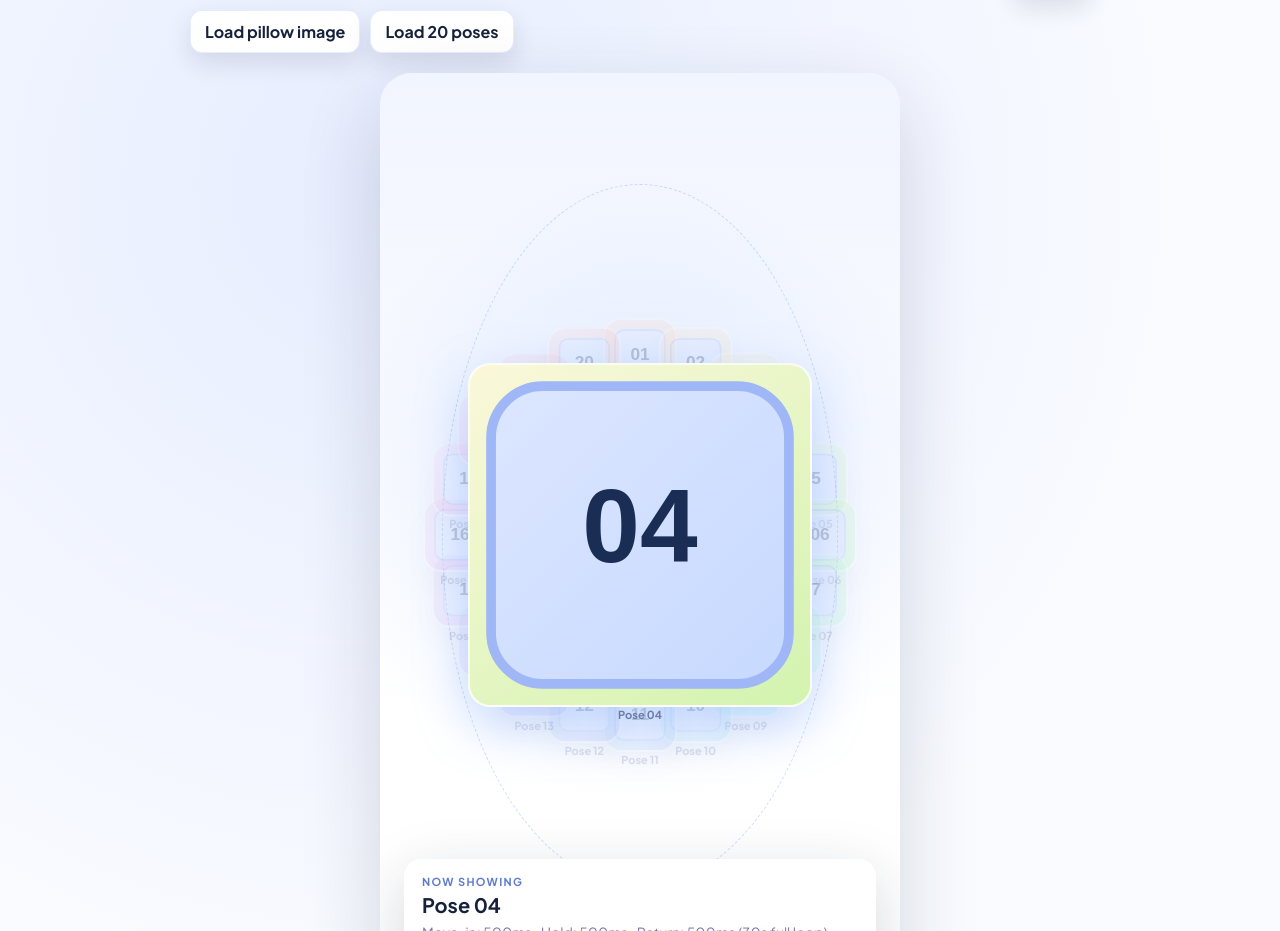
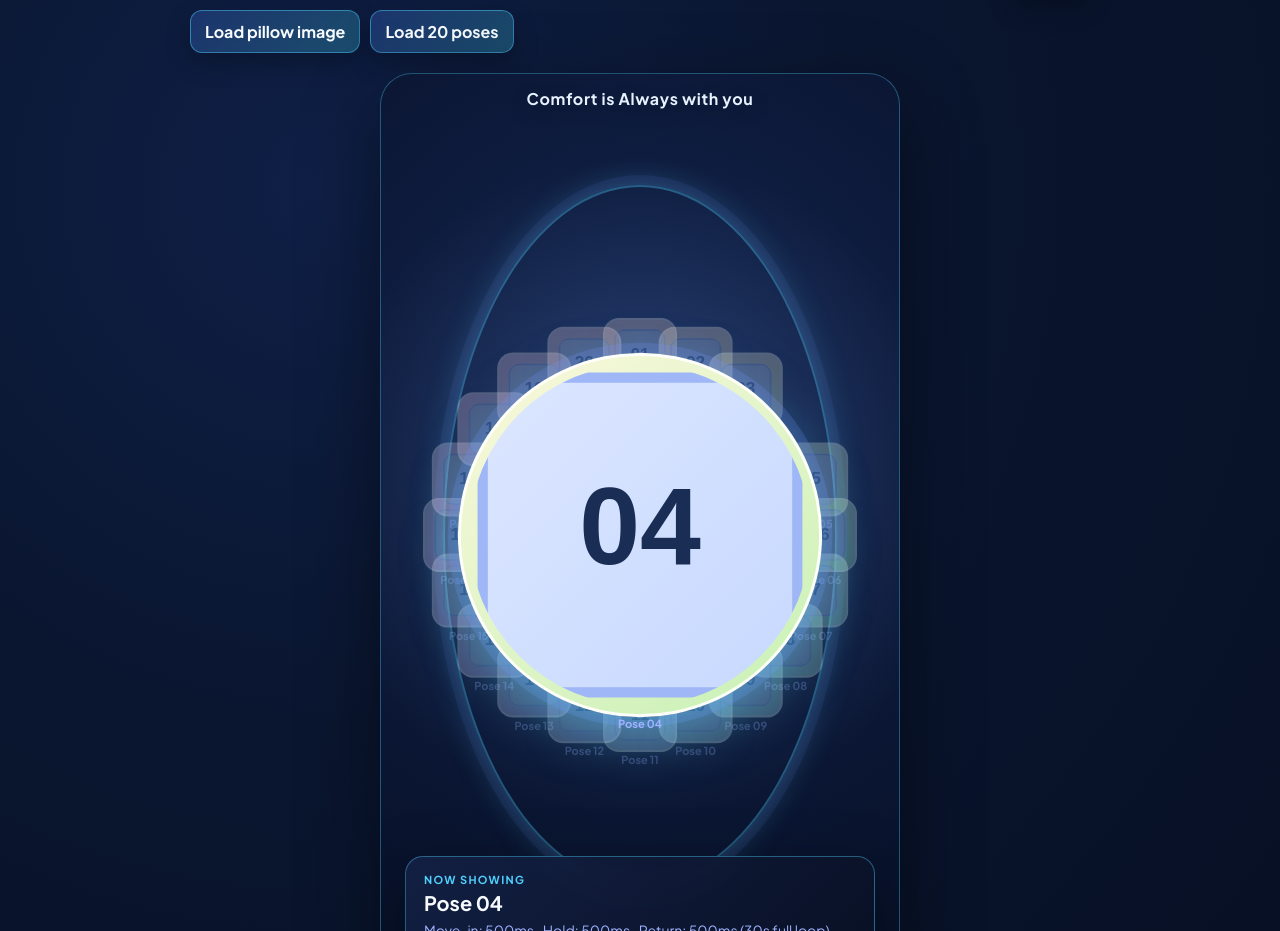
Before and after one commit to zimalex911/pillow, a plain HTML site: page index.html in a window 1280 px wide. Shown: the part 113-1044 px from the top of the page. Drawn offline with Linux system fonts and the light colour scheme.

Commit message:
Restyle scene with brand gradient and circular spotlight

```diff
--- a/index.html
+++ b/index.html
@@ -32,6 +32,7 @@
     </header>
 
     <section class="story-frame">
+      <p class="frame-title">Comfort is Always with you</p>
       <div class="backdrop"></div>
       <div class="ring"></div>
       <img src="assets/pillow-center.svg" alt="Pillow" class="pillow" id="pillow" />
--- a/styles.css
+++ b/styles.css
@@ -1,15 +1,15 @@
 :root {
-  --bg: #f8f9ff;
-  --ink: #16223b;
-  --muted: #6d7ba6;
-  --accent: #7aa8ff;
-  --accent-2: #c4d8ff;
-  --glass: rgba(255, 255, 255, 0.6);
-  --shadow: 0 18px 60px rgba(22, 34, 59, 0.18);
+  --bg: radial-gradient(circle at 25% 20%, #0f1f46 0%, #0a1630 35%, #060d1f 100%);
+  --ink: #e8edff;
+  --muted: #9fb3ff;
+  --accent: #4fd1ff;
+  --accent-2: #7c8bff;
+  --glass: rgba(14, 25, 53, 0.55);
+  --shadow: 0 18px 60px rgba(0, 0, 0, 0.35);
   --radius: 18px;
   --frame-width: min(520px, 90vw);
   --char-size: 74px;
-  --focus-size: clamp(260px, 56vw, 340px);
+  --focus-size: clamp(280px, 60vw, 360px);
 }
 
 * {
@@ -19,7 +19,7 @@
 body {
   margin: 0;
   font-family: 'Plus Jakarta Sans', system-ui, -apple-system, sans-serif;
-  background: radial-gradient(circle at 30% 20%, #e7edff, #f9fbff 55%);
+  background: var(--bg);
   color: var(--ink);
   display: flex;
   justify-content: center;
@@ -45,6 +45,7 @@ body {
 .topbar h1 {
   margin: 6px 0 4px;
   font-size: 28px;
+  color: #f7fbff;
 }
 
 .sub {
@@ -58,7 +59,7 @@ body {
   letter-spacing: 0.16em;
   font-weight: 700;
   font-size: 11px;
-  color: #5f7bcf;
+  color: var(--accent);
 }
 
 .toggles {
@@ -79,11 +80,11 @@ body {
   gap: 8px;
   padding: 10px 14px;
   border-radius: 12px;
-  background: white;
-  box-shadow: 0 10px 25px rgba(22, 34, 59, 0.12);
-  color: var(--ink);
+  background: linear-gradient(135deg, rgba(77, 131, 255, 0.24), rgba(71, 232, 255, 0.24));
+  box-shadow: 0 10px 25px rgba(0, 0, 0, 0.25);
+  color: #f7fbff;
   font-weight: 700;
-  border: 1px solid rgba(122, 168, 255, 0.2);
+  border: 1px solid rgba(79, 209, 255, 0.45);
 }
 
 .upload-btn:hover {
@@ -118,9 +119,10 @@ button:focus-visible {
 .ghost {
   padding: 10px 16px;
   border-radius: 12px;
-  background: white;
-  box-shadow: 0 10px 25px rgba(22, 34, 59, 0.12);
-  color: var(--ink);
+  background: rgba(255, 255, 255, 0.08);
+  box-shadow: 0 10px 25px rgba(0, 0, 0, 0.28);
+  color: #f7fbff;
+  border: 1px solid rgba(255, 255, 255, 0.15);
 }
 
 .story-frame {
@@ -129,15 +131,29 @@ button:focus-visible {
   aspect-ratio: 9 / 16;
   border-radius: 32px;
   overflow: hidden;
-  background: linear-gradient(180deg, #f1f5ff 0%, #ffffff 70%);
-  box-shadow: 0 28px 80px rgba(22, 34, 59, 0.16);
+  background: radial-gradient(circle at 50% 35%, #13254f 0%, #0c1837 55%, #060f24 100%);
+  box-shadow: 0 28px 80px rgba(0, 0, 0, 0.45);
   margin: 0 auto;
+  border: 1px solid rgba(79, 209, 255, 0.35);
+}
+
+.frame-title {
+  position: absolute;
+  top: 14px;
+  left: 50%;
+  transform: translateX(-50%);
+  margin: 0;
+  font-weight: 700;
+  color: #e7f2ff;
+  letter-spacing: 0.04em;
+  text-shadow: 0 6px 18px rgba(0, 0, 0, 0.35);
+  z-index: 5;
 }
 
 .backdrop {
   position: absolute;
   inset: 0;
-  background: radial-gradient(circle at 50% 45%, rgba(122, 168, 255, 0.2), transparent 55%);
+  background: radial-gradient(circle at 50% 45%, rgba(124, 173, 255, 0.24), transparent 58%);
   z-index: 0;
 }
 
@@ -145,7 +161,8 @@ button:focus-visible {
   position: absolute;
   inset: 12%;
   border-radius: 50%;
-  border: 1px dashed rgba(122, 168, 255, 0.4);
+  border: 2px solid rgba(79, 209, 255, 0.35);
+  box-shadow: 0 0 0 10px rgba(124, 139, 255, 0.08), 0 0 32px rgba(79, 209, 255, 0.28);
   z-index: 1;
 }
 
@@ -156,7 +173,7 @@ button:focus-visible {
   left: 50%;
   top: 48%;
   transform: translate(-50%, -50%);
-  filter: drop-shadow(0 14px 36px rgba(68, 104, 185, 0.22));
+  filter: drop-shadow(0 14px 36px rgba(0, 0, 0, 0.35));
   z-index: 2;
   transition: transform 0.35s ease, filter 0.35s ease;
 }
@@ -173,11 +190,11 @@ button:focus-visible {
   top: 50%;
   width: var(--char-size);
   height: var(--char-size);
-  border-radius: 18px;
+  border-radius: 16px;
   background: linear-gradient(145deg, var(--tone-a), var(--tone-b));
-  color: var(--ink);
-  border: 2px solid rgba(255, 255, 255, 0.8);
-  box-shadow: 0 14px 30px rgba(0, 0, 0, 0.1);
+  color: #0a1022;
+  border: 2px solid rgba(255, 255, 255, 0.7);
+  box-shadow: 0 16px 32px rgba(0, 0, 0, 0.28);
   display: flex;
   align-items: center;
   justify-content: center;
@@ -191,14 +208,15 @@ button:focus-visible {
   --y: 0px;
   transform: translate(calc(-50% + var(--x)), calc(-50% + var(--y))) scale(1);
   transition: transform var(--move-ms, 0.45s) ease, box-shadow 0.3s ease, opacity 0.3s ease,
-    width var(--move-ms, 0.45s) ease, height var(--move-ms, 0.45s) ease;
+    width var(--move-ms, 0.45s) ease, height var(--move-ms, 0.45s) ease, border-radius var(--move-ms, 0.45s) ease,
+    border-color 0.3s ease;
 }
 
 .char img {
   width: 100%;
   height: 100%;
   object-fit: contain;
-  border-radius: 12px;
+  border-radius: inherit;
 }
 
 .char .fallback {
@@ -209,7 +227,8 @@ button:focus-visible {
 
 .char:hover {
   transform: translate(calc(-50% + var(--x)), calc(-50% + var(--y))) scale(1.05);
-  box-shadow: 0 18px 40px rgba(0, 0, 0, 0.12);
+  box-shadow: 0 18px 40px rgba(0, 0, 0, 0.3);
+  border-color: rgba(255, 255, 255, 0.9);
 }
 
 .char::after {
@@ -230,17 +249,21 @@ button:focus-visible {
 
 .char.to-center {
   transform: translate(-50%, -50%) scale(1);
-  box-shadow: 0 18px 50px rgba(122, 168, 255, 0.4);
+  box-shadow: 0 18px 50px rgba(79, 209, 255, 0.5), 0 0 0 10px rgba(124, 139, 255, 0.2);
   z-index: 6;
   width: var(--focus-size);
   height: var(--focus-size);
-  border-radius: 22px;
+  border-radius: 50%;
+  border: 3px solid rgba(255, 255, 255, 0.9);
+  background: linear-gradient(145deg, rgba(255, 255, 255, 0.05), rgba(79, 209, 255, 0.08)),
+    linear-gradient(145deg, var(--tone-a), var(--tone-b));
 }
 
 .char.hold {
   transform: translate(-50%, -50%) scale(1.04);
   width: var(--focus-size);
   height: var(--focus-size);
+  border-radius: 50%;
 }
 
 .char.returning {
@@ -253,17 +276,19 @@ button:focus-visible {
   bottom: 18px;
   transform: translateX(-50%);
   width: calc(100% - 48px);
-  background: rgba(255, 255, 255, 0.9);
+  background: linear-gradient(135deg, rgba(20, 33, 69, 0.92), rgba(9, 16, 35, 0.92));
   border-radius: 18px;
   padding: 16px 18px 14px;
   box-shadow: var(--shadow);
   z-index: 5;
-  backdrop-filter: blur(6px);
+  backdrop-filter: blur(10px);
+  border: 1px solid rgba(79, 209, 255, 0.4);
 }
 
 .detail h2 {
   margin: 4px 0 6px;
   font-size: 20px;
+  color: #f7fbff;
 }
 
 .detail p {
@@ -277,14 +302,14 @@ button:focus-visible {
   letter-spacing: 0.12em;
   font-weight: 700;
   font-size: 11px;
-  color: #5f7bcf;
+  color: var(--accent);
   margin: 0;
 }
 
 .detail-count {
   margin-top: 8px;
   font-weight: 700;
-  color: var(--ink);
+  color: #f7fbff;
   font-size: 13px;
 }
 
@@ -298,10 +323,11 @@ button:focus-visible {
 }
 
 .howto {
-  background: white;
+  background: linear-gradient(135deg, rgba(255, 255, 255, 0.08), rgba(124, 139, 255, 0.08));
   padding: 18px 20px;
   border-radius: 18px;
-  box-shadow: 0 16px 40px rgba(22, 34, 59, 0.14);
+  box-shadow: 0 16px 40px rgba(0, 0, 0, 0.35);
+  border: 1px solid rgba(79, 209, 255, 0.2);
 }
 
 .howto ol {
```
